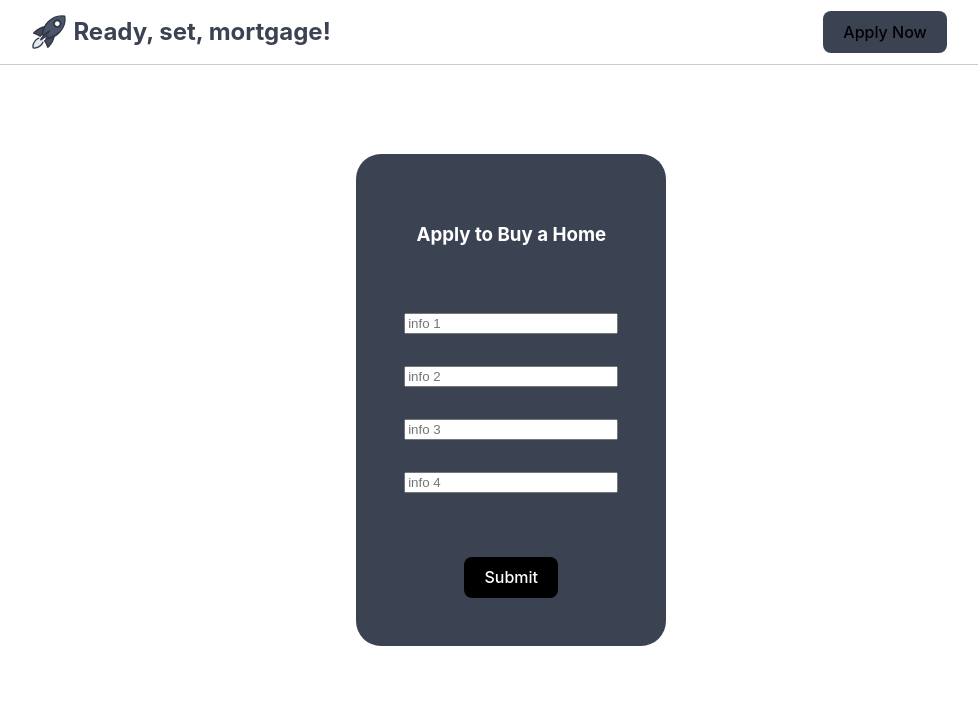
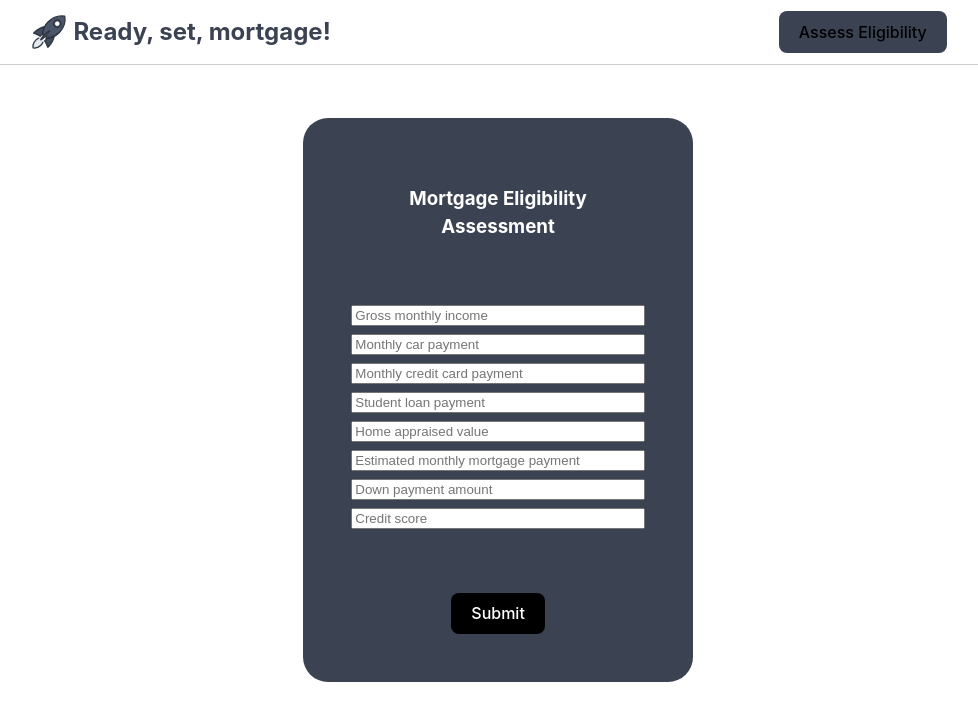
Before and after one commit to ready-set-mortgage/ready-set-mortgage-frontend, a React (Vite) app: page /apply in a window 1280 px wide. Shown: the top 720 px of the page, without its empty margins (141-1119 px from the left). Built offline with nearby package versions, Linux system fonts and the light colour scheme.

Commit message:
rephrase terms and wording

```diff
--- a/src/Components/Form/Form.css
+++ b/src/Components/Form/Form.css
@@ -10,7 +10,7 @@
 .form {
   display: flex;
   flex-direction: column;
-  gap: 2rem;
+  gap: 0.5rem;
   margin-top: 4rem;
   margin-bottom: 4rem;
 }
--- a/src/Components/Form/Form.jsx
+++ b/src/Components/Form/Form.jsx
@@ -9,12 +9,16 @@ export default function Form() {
   return (
     <div className="form-container">
       <form onSubmit={handleSubmit}>
-        <h3 className="form-title">Apply to Buy a Home</h3>
+        <h3 className="form-title">Mortgage Eligibility Assessment</h3>
         <div className="form">
-          <input type="text" placeholder="info 1" />
-          <input type="text" placeholder="info 2" />
-          <input type="text" placeholder="info 3" />
-          <input type="text" placeholder="info 4" />
+          <input name="gross_monthly_income" type="text" placeholder="Gross monthly income" />
+          <input name="monthly_car_payment" type="text" placeholder="Monthly car payment" />
+          <input name="monthly_credit_card_payment" type="text" placeholder="Monthly credit card payment" />
+          <input name="student_loan_payment" type="text" placeholder="Student loan payment" />
+          <input name="home_appraised_value" type="text" placeholder="Home appraised value" />
+          <input name="est_monthly_mortgage_payment" type="text" placeholder="Estimated monthly mortgage payment" />
+          <input name="down_payment_amount" type="text" placeholder="Down payment amount" />
+          <input name="credit_score" type="text" placeholder="Credit score" />
         </div>
         <button className="form-button">Submit</button>
       </form>
--- a/src/Components/Landing/Landing.jsx
+++ b/src/Components/Landing/Landing.jsx
@@ -7,10 +7,10 @@ export default function Landing() {
     <div className="landing">
       <img className="landing-image" src={house} />
       <h2>Buy a home without the complications!</h2>
-      <h5>We guide you through our quick application process for buying a home.</h5>
+      <h5>We guide you through a quick assessment to see if you qualify for your mortgage.</h5>
       <h5>You receive an immediate response along with our AI powered feedback.</h5>
       <br></br>
-      <Link to="/apply"><button>Apply Now</button></Link>
+      <Link to="/apply"><button>Assess Eligibility</button></Link>
     </div>
   )
 }
--- a/src/Components/Navbar/Navbar.jsx
+++ b/src/Components/Navbar/Navbar.jsx
@@ -6,7 +6,7 @@ export default function Navbar() {
   return (
     <nav>
       <Link to="/"><div className="navbar-logo"><img className="navbar-icon" src={logo} alt="rocket icon" /><h2>Ready, set, mortgage!</h2></div></Link>
-      <Link to="/apply"><button>Apply Now</button></Link>
+      <Link to="/apply"><button>Assess Eligibility</button></Link>
     </nav>
   )
 }
```
